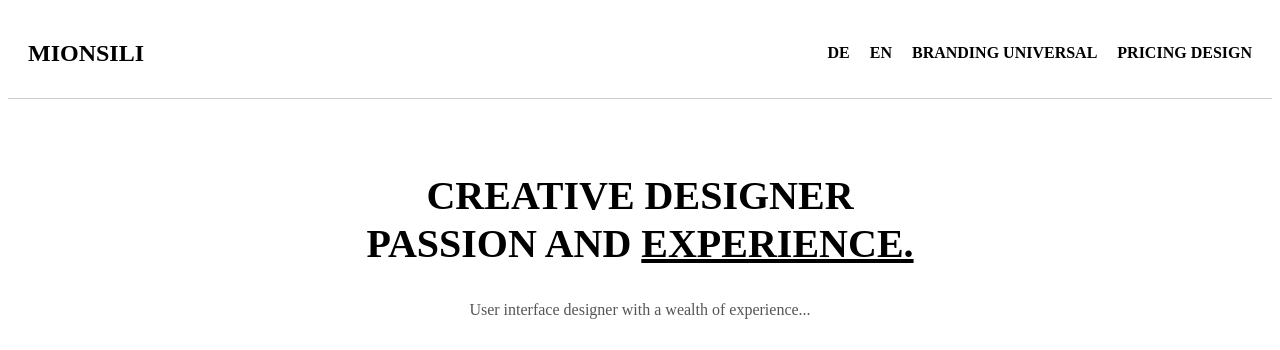
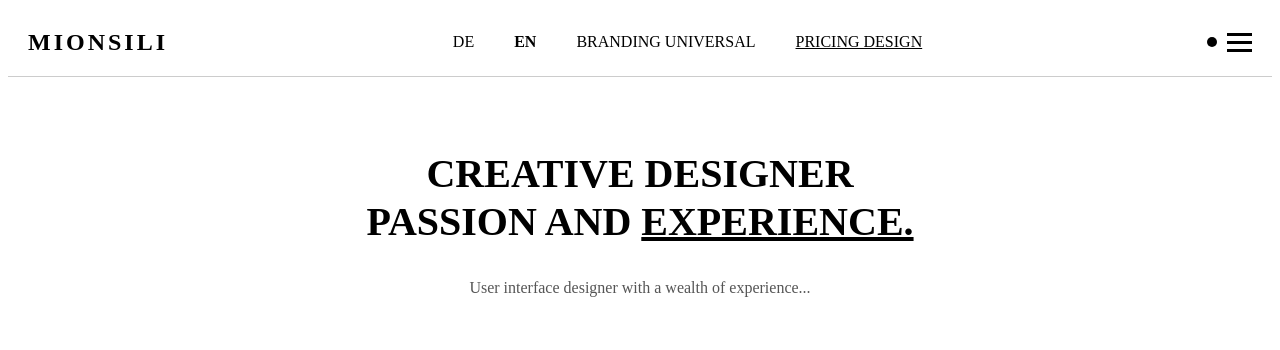
Before and after one commit to Ury479/Personal-Profile, a plain HTML site: page index.html in a window 1280 px wide. Shown: the top 350 px of the page. Drawn offline with Linux system fonts and the light colour scheme.

Commit message:
顶部导航栏
保留左侧图标，修改右侧文字样式，发现右侧文字始终无法靠右移动

```diff
--- a/index.html
+++ b/index.html
@@ -7,16 +7,21 @@
     <link rel="stylesheet" href="./style.css">
 </head>
 <body>
+    <!--顶部导航栏  -->
     <header>
         <div class="logo">MIONSILI</div>
         <nav>
           <ul>
-            <li><a href="#">DE</a></li>
-            <li><a href="#">EN</a></li>
-            <li><a href="#">BRANDING UNIVERSAL</a></li>
-            <li><a href="#">PRICING DESIGN</a></li>
+            <li><a class="DE" href="#">DE</a></li>
+            <li><a class="EN" href="#">EN</a></li>
+            <li><a class="BRANDING_UNIVERSAL" href="#">BRANDING UNIVERSAL</a></li>
+            <li><a class="PRICING_DESIGN" href="#">PRICING DESIGN</a></li>
           </ul>
         </nav>
+        <div class="nav-icons">
+            <span class="dot"></span>
+            <div class="menu-icon"></div>
+        </div>
       </header>
 
       <section class="main-title">
--- a/style.css
+++ b/style.css
@@ -1,23 +1,85 @@
 header {
     display: flex;
     justify-content: space-between;
-    align-items: center;
+    align-items:center;
     padding: 20px;
     border-bottom: 1px solid #ccc;
   }
+
   .logo {
     font-size: 1.5rem;
     font-weight: bold;
+    letter-spacing:3px;
   }
+
+  nav {
+    flex:grow;
+  }
+
   nav ul {
     list-style: none;
     display: flex;
-    gap: 20px;
+    gap: 20px; /* 导航项之间的间距 */
+    justify-content: flex-end; /* 将导航项整体向右对齐 */
+    align-items: center; /* 确保导航项垂直居中 */
+    margin: 0; /* 去掉默认外边距 */
+    padding: 0; /* 去掉默认内边距 */
   }
+
+
+  /* 导航链接样式 */
   nav ul li a {
+    color: #000;
     text-decoration: none;
-    color: #000;
-    font-weight: bold;
+    position: relative; /* 用于后续的伪元素定位 */
+    display: inline-block; /* 保持链接的默认内联块属性 */
+    padding: 5px 10px; /* 增加链接点击区域 */
+  }
+
+  .EN {
+    font-weight: bold; /* 使 "EN" 加粗 */
+}
+
+  .PRICING_DESIGN {
+    text-decoration:underline;
+}
+
+  .nav-icons {
+    display:flex;
+    align-items:center;
+    gap:10px;
+  }
+
+  .nav-icons .dot{
+    width: 10px;
+    height: 10px;
+    background-color: #000;
+    border-radius: 50%;
+  }
+
+  .nav-icons .menu-icon {
+    width: 25px;
+    height: 3px;
+    background-color: #000;
+    position: relative;
+  }
+
+  .nav-icons .menu-icon::before,
+  .nav-icons .menu-icon::after {
+    content: '';
+    position: absolute;
+    width: 25px;
+    height: 3px;
+    background-color: #000;
+    left: 0;
+  }
+
+  .nav-icons .menu-icon::before {
+    top: -8px;
+  }
+
+  .nav-icons .menu-icon::after {
+    bottom: -8px;
   }
 
   .main-title {
```
